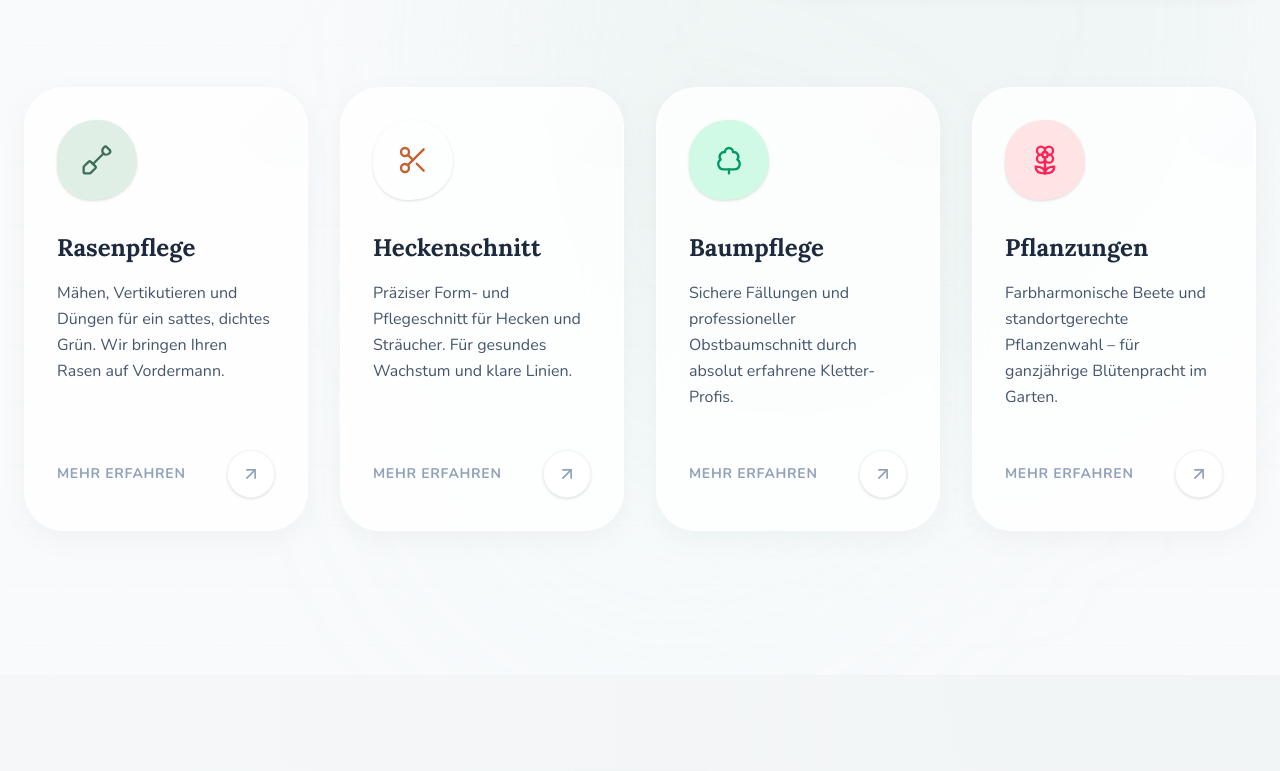
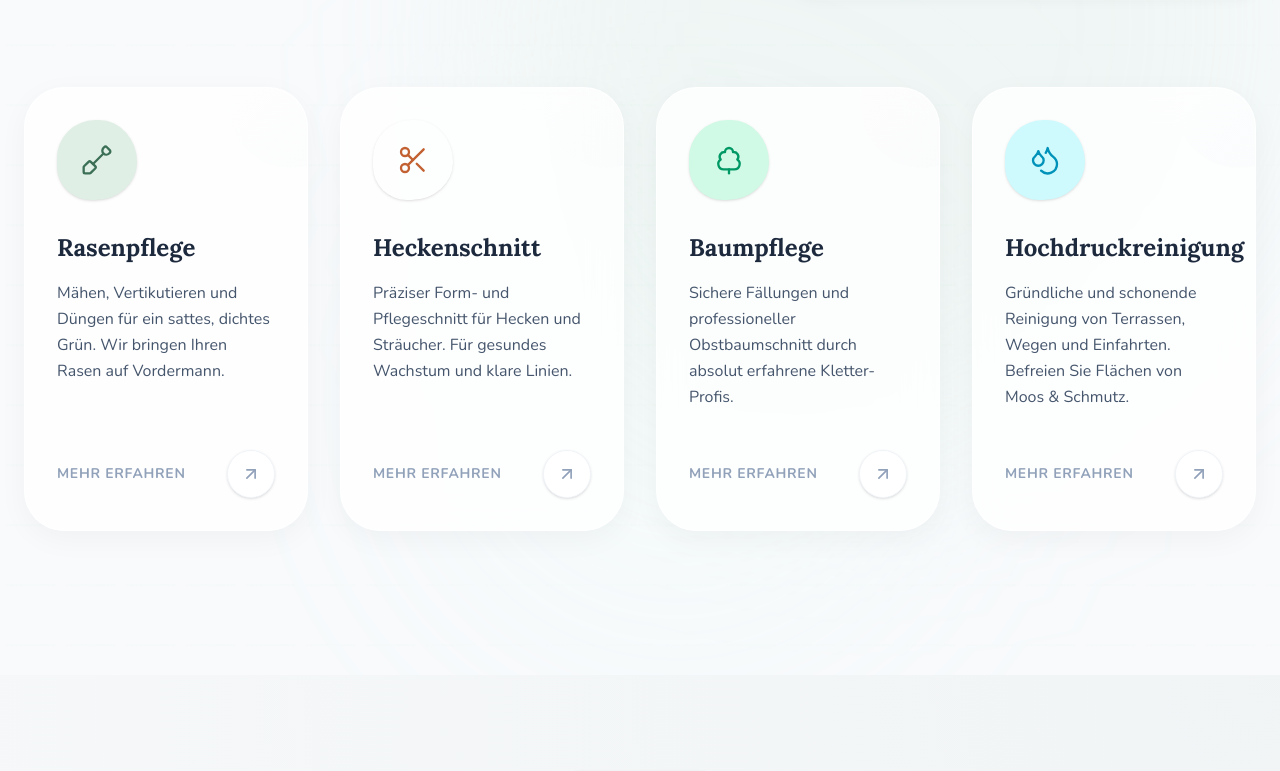
Before and after one commit to LukasGartenservice/Website, a React (Vite) app: page / in a window 1280 px wide. Shown: the part 1260-2031 px from the top of the page. Built offline with nearby package versions, Linux system fonts and the light colour scheme.

Commit message:
feat: update services to match actual offerings and clean up hero carousel

```diff
--- a/src/components/Contact/Contact.jsx
+++ b/src/components/Contact/Contact.jsx
@@ -130,8 +130,8 @@ const Contact = () => {
                       <option value="rasenpflege">Rasenpflege & Mäharbeiten</option>
                       <option value="heckenschnitt">Hecken- & Strauchschnitt</option>
                       <option value="baumpflege">Baumpflege & Fällungen</option>
-                      <option value="pflasterarbeiten">Pflasterarbeiten & Wegebau</option>
-                      <option value="komplett">Komplette Gartenpflege</option>
+                      <option value="hochdruckreinigung">Terrassen- & Hochdruckreinigung</option>
+                      <option value="komplett">Alles rund um den Garten</option>
                     </select>
                     <div className="absolute inset-y-0 right-4 flex items-center pointer-events-none">
                       <svg className="w-5 h-5 text-slate-400" fill="none" stroke="currentColor" viewBox="0 0 24 24"><path strokeLinecap="round" strokeLinejoin="round" strokeWidth="2" d="M19 9l-7 7-7-7"></path></svg>
--- a/src/components/Hero/Hero.jsx
+++ b/src/components/Hero/Hero.jsx
@@ -4,7 +4,6 @@ import { ArrowRight, Leaf, Flower2, TreePine } from 'lucide-react';
 
 const carouselImages = [
   '/client-images/1.2.jpg',
-  '/client-images/2.2.jpg',
   '/client-images/3.2.jpg',
   '/client-images/4.2.jpg',
   '/client-images/5.2.jpg',
--- a/src/components/Services/Services.jsx
+++ b/src/components/Services/Services.jsx
@@ -1,5 +1,5 @@
 import { motion } from 'framer-motion';
-import { Shovel, Scissors, TreeDeciduous, Flower2, ArrowRight } from 'lucide-react';
+import { Shovel, Scissors, TreeDeciduous, Droplets, ArrowRight } from 'lucide-react';
 
 const servicesData = [
   {
@@ -31,12 +31,12 @@ const servicesData = [
   },
   {
     id: 4,
-    title: 'Pflanzungen',
-    description: 'Farbharmonische Beete und standortgerechte Pflanzenwahl – für ganzjährige Blütenpracht im Garten.',
-    icon: Flower2,
-    color: 'text-rose-500',
-    blobColor: 'bg-rose-100',
-    shadowColor: 'group-hover:shadow-rose-500/20'
+    title: 'Hochdruckreinigung',
+    description: 'Gründliche und schonende Reinigung von Terrassen, Wegen und Einfahrten. Befreien Sie Flächen von Moos & Schmutz.',
+    icon: Droplets,
+    color: 'text-cyan-600',
+    blobColor: 'bg-cyan-100',
+    shadowColor: 'group-hover:shadow-cyan-500/20'
   }
 ];
 
```
